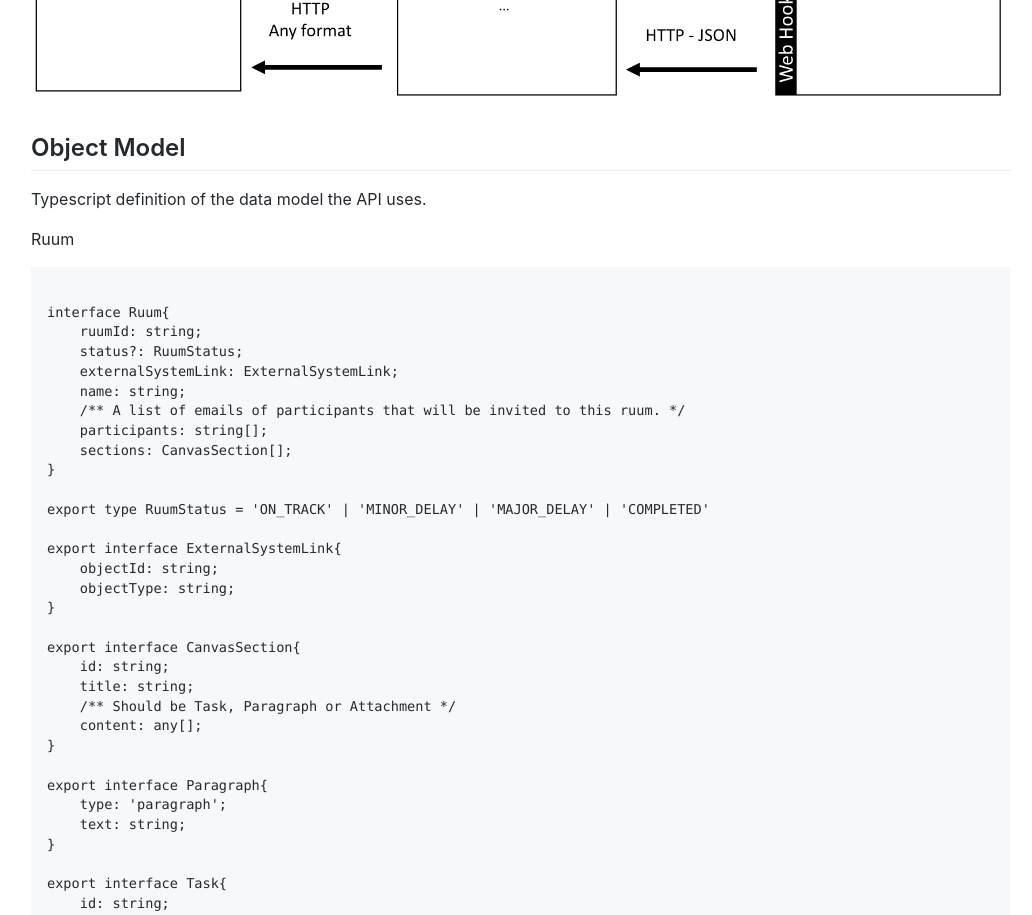
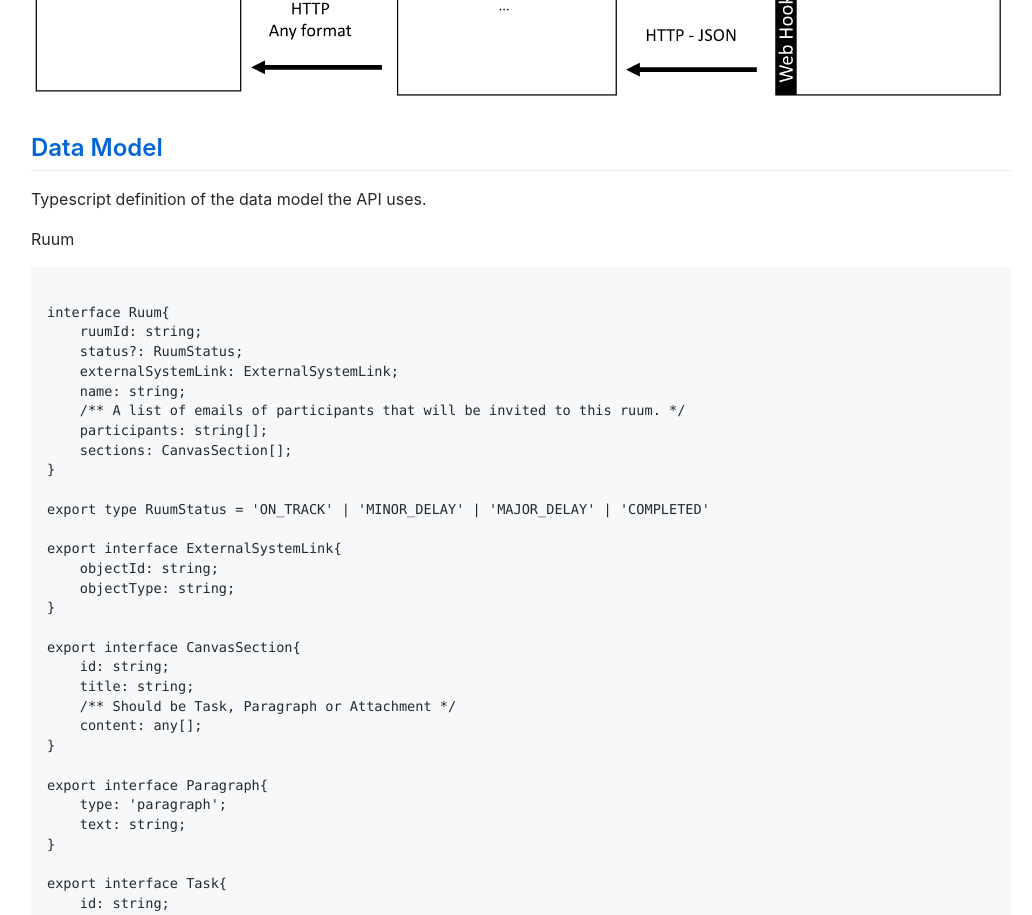
Before and after one commit to FelipeTaiarol/felipetaiarol.github.io, a plain HTML site: page index.html in a window 1280 px wide. Shown: the part 6400-7315 px from the top of the page, without its empty margins (119-1151 px from the left). Drawn offline with Linux system fonts and the light colour scheme; files that its build step writes are made by us from their sources; files whose address does not match are found by name.

Commit message:
data model

```diff
--- a/index.html
+++ b/index.html
@@ -276,7 +276,7 @@ TASK_ADDED, TASK_DELETED, RUUM_STATUS_CHANGED, RUUM_PARTICIPANTS_CHANGED
     <img src="/docs/img/integrationmiddleware.png"></img>
 
 
-<h2 id="object_model">Object Model</h2>
+<h2 id="data_model"><a href="#data_model">Data Model</a></h2>
 
     <p>Typescript definition of the data model the API uses.</p>
 
```
